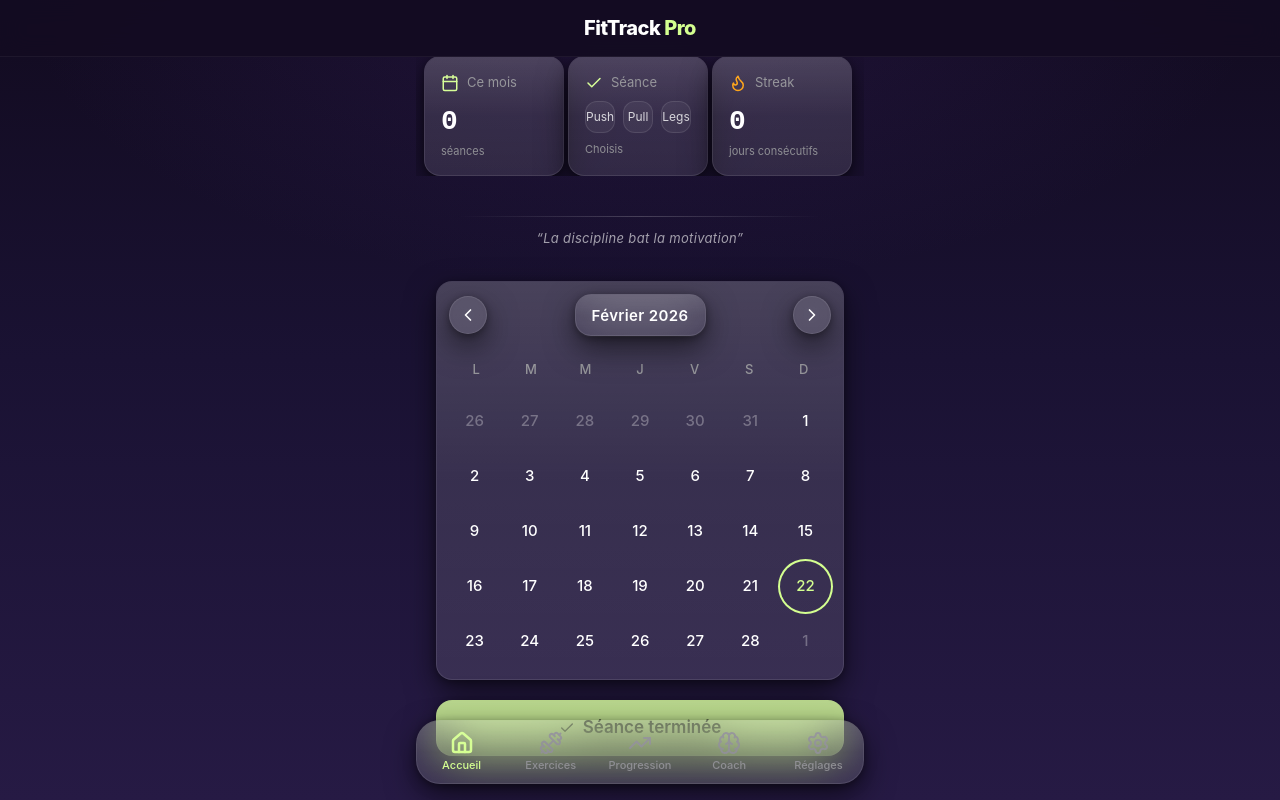
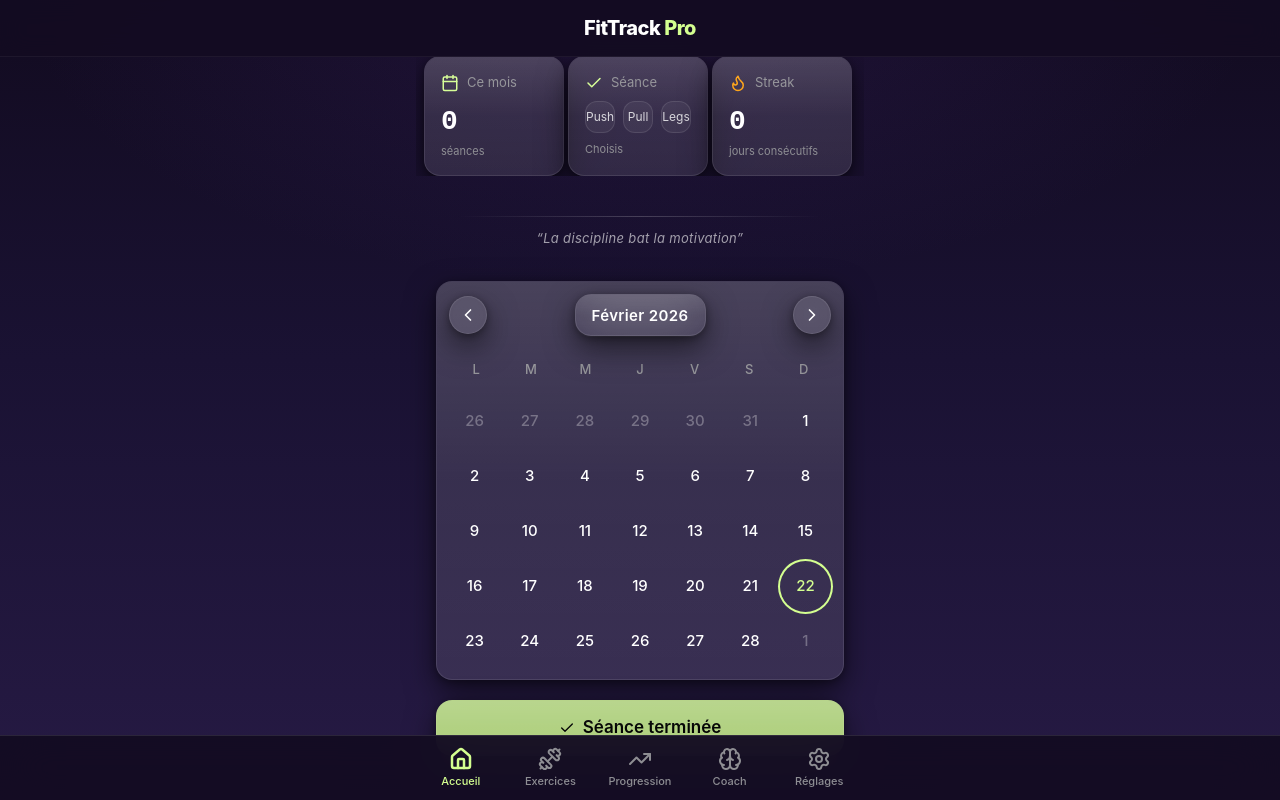
Before and after one commit to alexy14150/Fittrack-pro, a React (Vite) app in the folder app/: page / in a window 1280 px wide. Built offline with nearby package versions, Linux system fonts and the light colour scheme; no server answers.

Commit message:
fix: bottom nav collée en bas avec safe area

```diff
--- a/app/src/components/BottomNav.tsx
+++ b/app/src/components/BottomNav.tsx
@@ -18,8 +18,10 @@ const tabs: { id: Tab; label: string; icon: typeof Home }[] = [
 
 export function BottomNav({ activeTab, onTabChange }: BottomNavProps) {
   return (
-    <nav className="fixed bottom-4 left-1/2 -translate-x-1/2 z-50 w-[calc(100%-24px)] max-w-md">
-      <div className="flex items-center justify-around h-[64px] rounded-3xl bg-white/10 backdrop-blur-xl border border-white/10 shadow-xl safe-bottom glass-elevated glass-highlight">
+    <nav className="fixed bottom-0 left-0 right-0 z-50 bg-[#140c22]/95 backdrop-blur-xl border-t border-white/10"
+      style={{ paddingBottom: "env(safe-area-inset-bottom)" }}
+    >
+      <div className="max-w-md mx-auto flex items-center justify-around h-[64px]">
         {tabs.map((tab) => {
           const isActive = activeTab === tab.id;
           const Icon = tab.icon;
```
